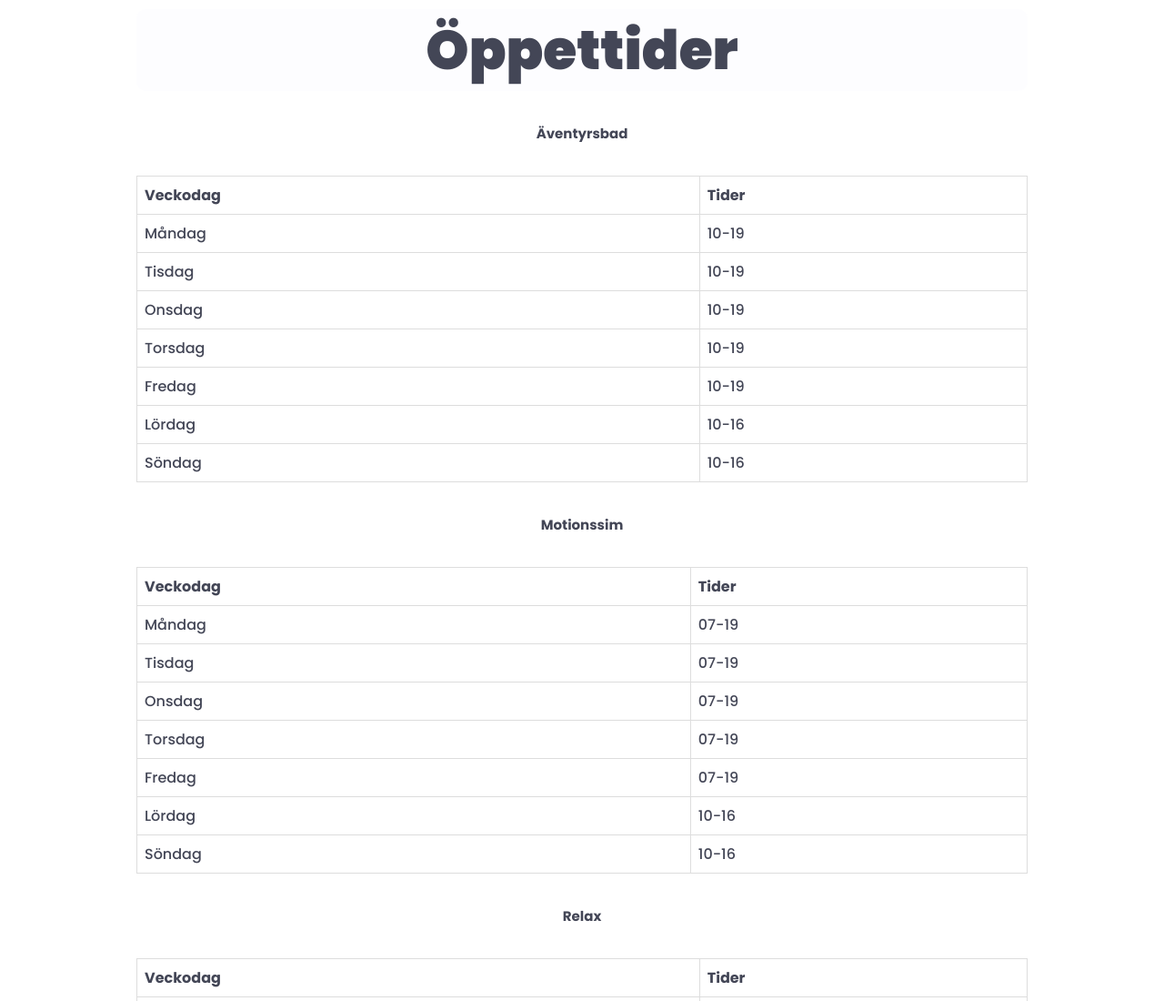
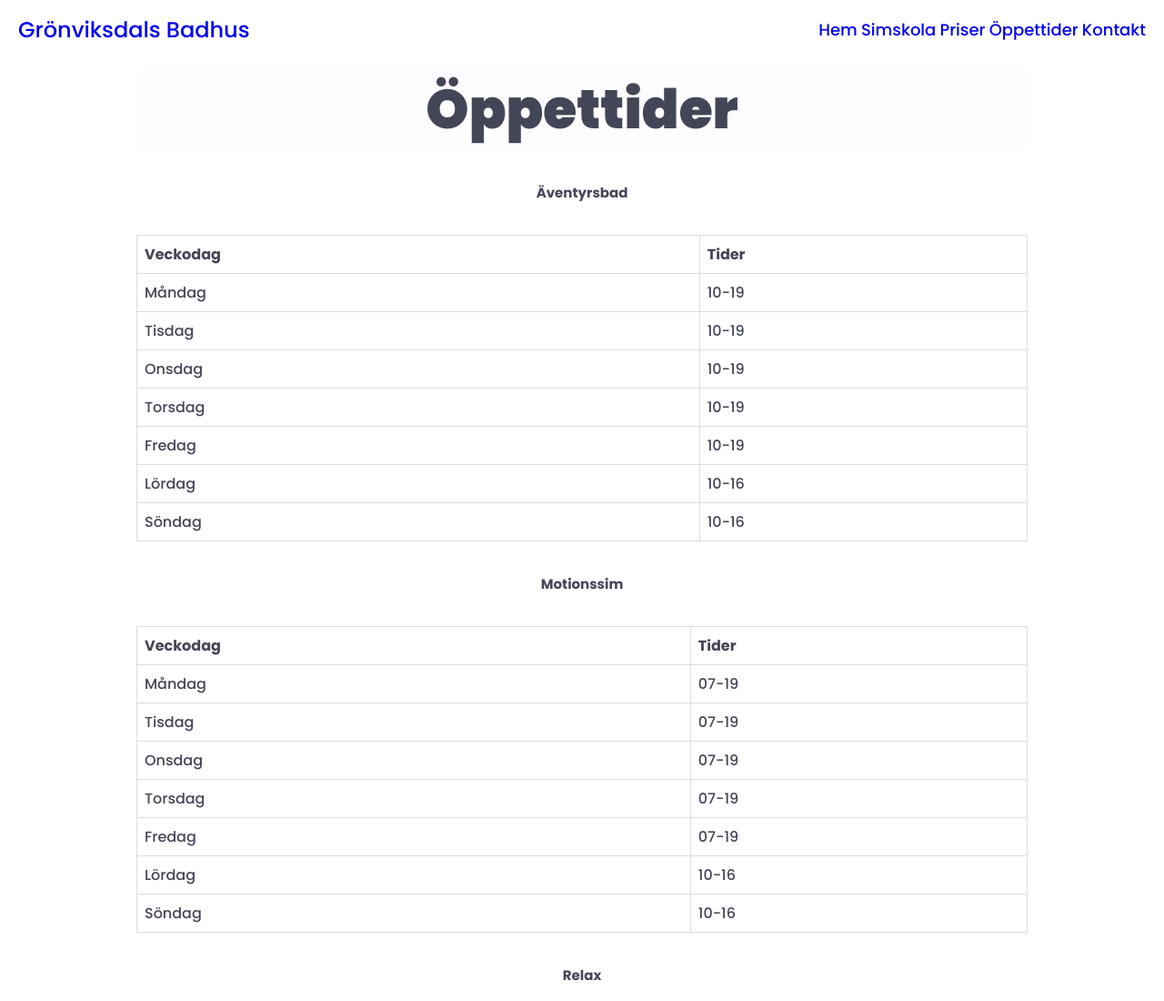
Before and after one commit to tuc-pixel-wizards/agilt-projektarbete-badhuset, a plain HTML site: page oppettider.html in a window 1280 px wide. Shown: the top 1100 px of the page at 91% size. Drawn offline with Linux system fonts and the light colour scheme.

Commit message:
Update oppettider.html
lagt till header index

```diff
--- a/oppettider.html
+++ b/oppettider.html
@@ -8,7 +8,21 @@
     <title>Öppettider</title>
 </head>
 <body>
-    <header>
+
+<header class="topnav">
+        <a href="index.html" class="logo">Grönviksdals Badhus</a>
+
+        <nav id="myLinks">
+          <a href="index.html">Hem</a>
+          <a href="simskola.html">Simskola</a>
+          <a href="priser.html">Priser</a>
+          <a href="oppettider.html">Öppettider</a>
+          <a href="kontakt.html">Kontakt</a>
+        </nav>
+
+        <a href="javascript:void(0);" class="icon" onclick="myFunction()">
+          <i class="material-icons">menu</i>
+        </a>
 
     </header>
     <main>
```
